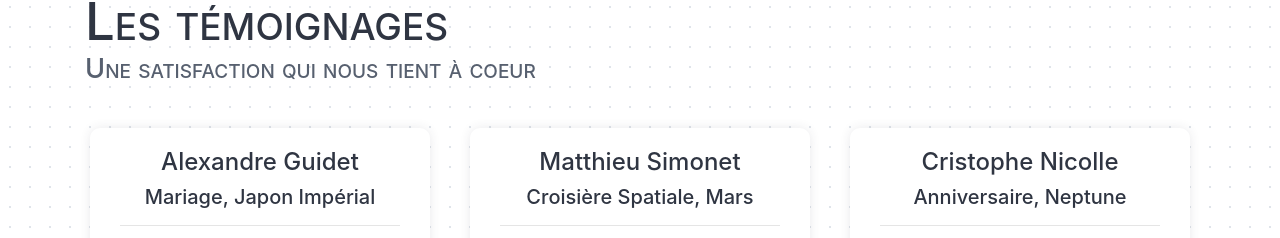
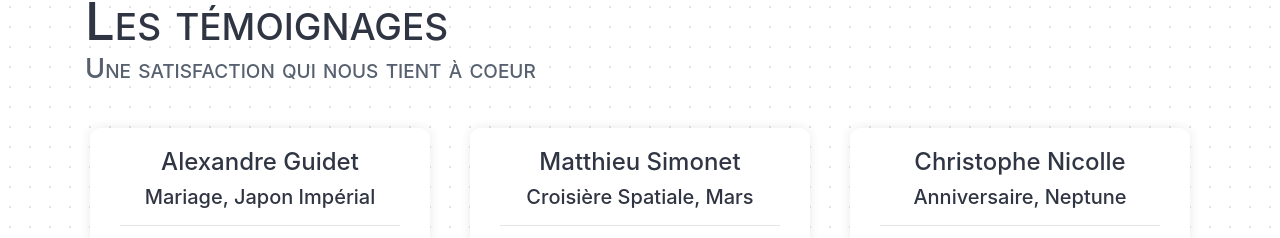
Before and after one commit to SkydeFR/TMP, a React (Create React App) app: page /~temoins/ in a window 1280 px wide. Shown: the part 883-1121 px from the top of the page. Built offline with nearby package versions, Linux system fonts and the light colour scheme; a web font is replaced by a local one; what axios-cache-adapter would draw is missing.

Commit message:
Correction de faute d'orthographe capitale

```diff
--- a/src/Components/Home/Home.js
+++ b/src/Components/Home/Home.js
@@ -60,7 +60,7 @@ class Home extends Component {
               </Col>
 
               <Col className="temoignage">
-                <h4 class="temoignage-nom">Cristophe Nicolle</h4>
+                <h4 class="temoignage-nom">Christophe Nicolle</h4>
                 <h5 class="temoignage-destination">Anniversaire, Neptune</h5>
                 <hr />
                 <p>
```
